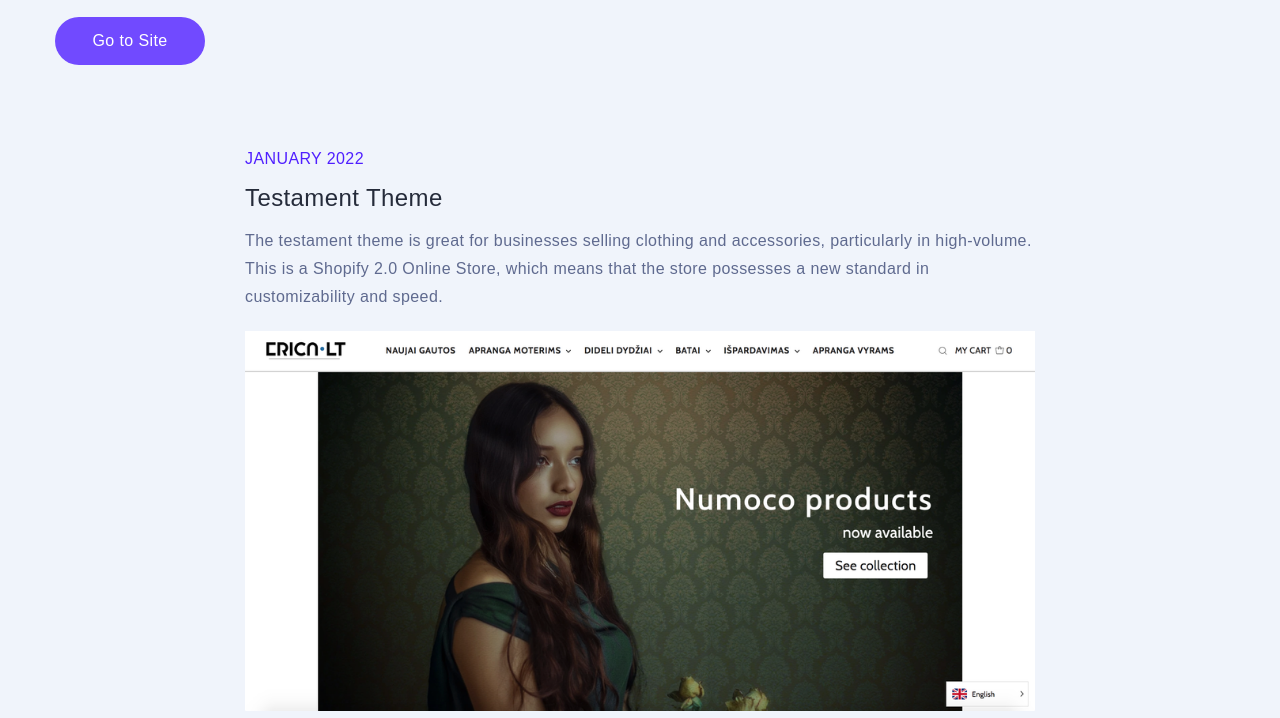
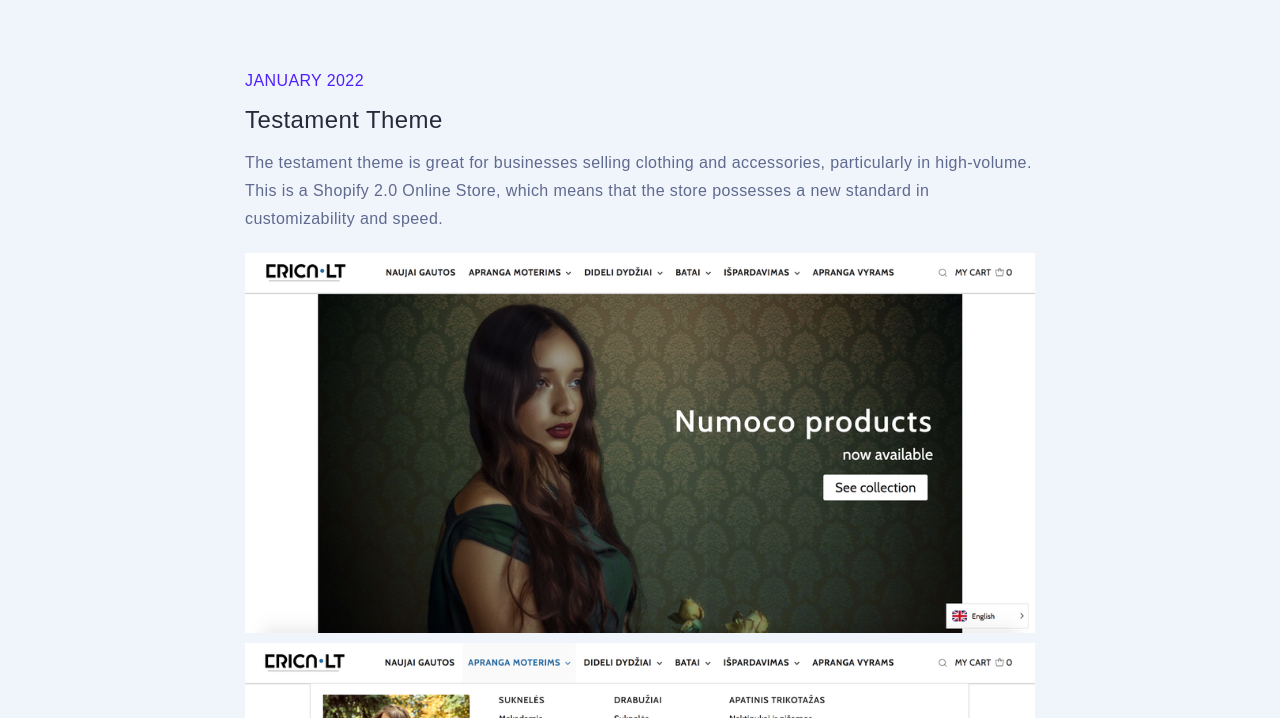
Before and after one commit to katfloyd95/portfolio-website, a plain HTML site: page project_erica.html in a window 1280 px wide. Shown: the part 193-911 px from the top of the page. Drawn offline with nearby package versions, Linux system fonts and the light colour scheme; a script that the page names is missing.

Commit message:
Remove Erica Link

```diff
--- a/project_erica.html
+++ b/project_erica.html
@@ -46,7 +46,7 @@
   <div class="section wf-section">
     <div class="container">
       <h2 class="h2">Erica</h2>
-      <a href="https://erica.lt/" style = "width: 150px" class="primary-button top-margin w-button" target = "_blank">Go to Site</a>
+      <!-- <a href="https://erica.lt/" style = "width: 150px" class="primary-button top-margin w-button" target = "_blank">Go to Site</a> -->
       <div class="container rich-text">
         <div class="rich-text w-richtext">
           <h5>January 2022</h5>
```
